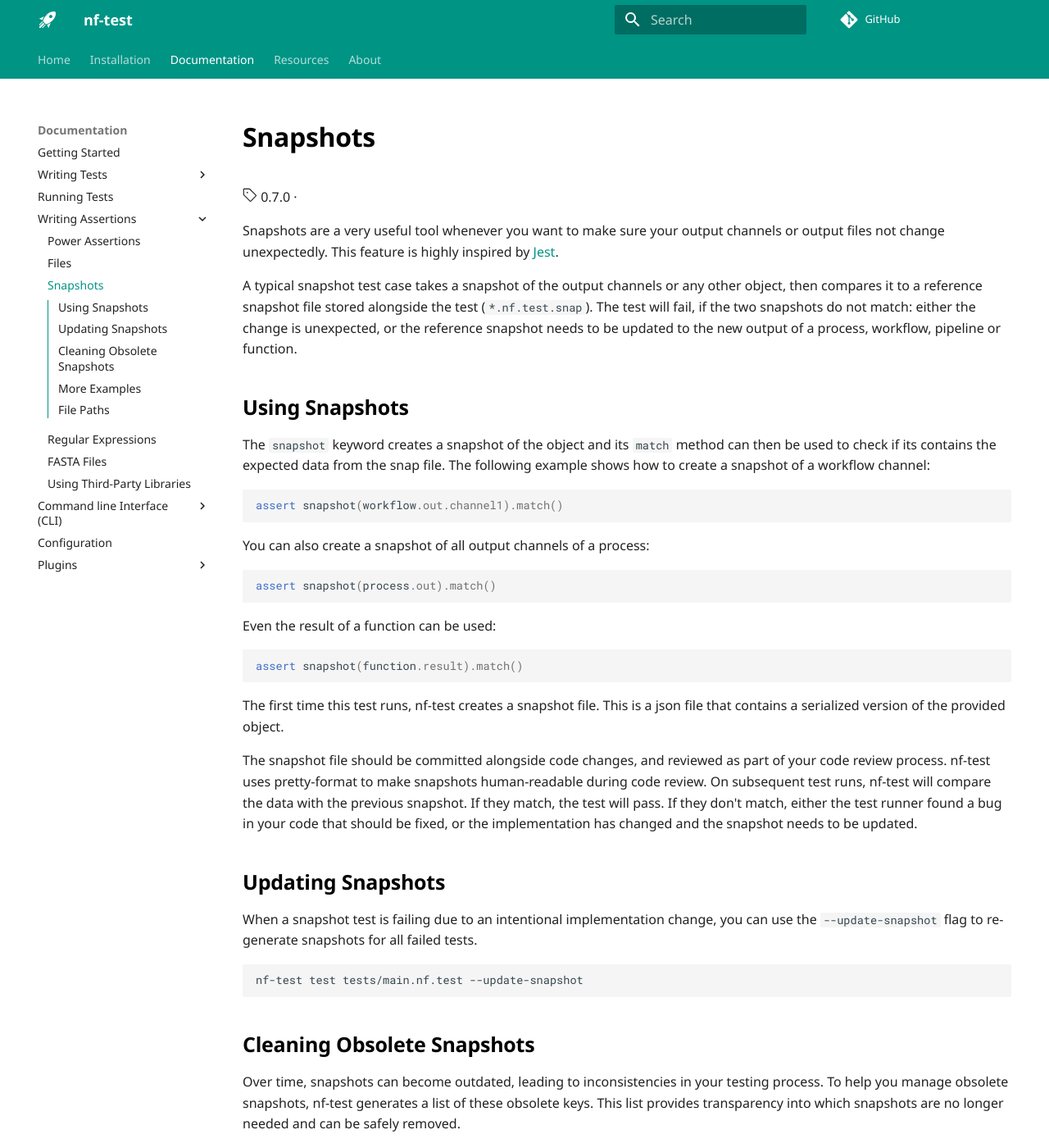
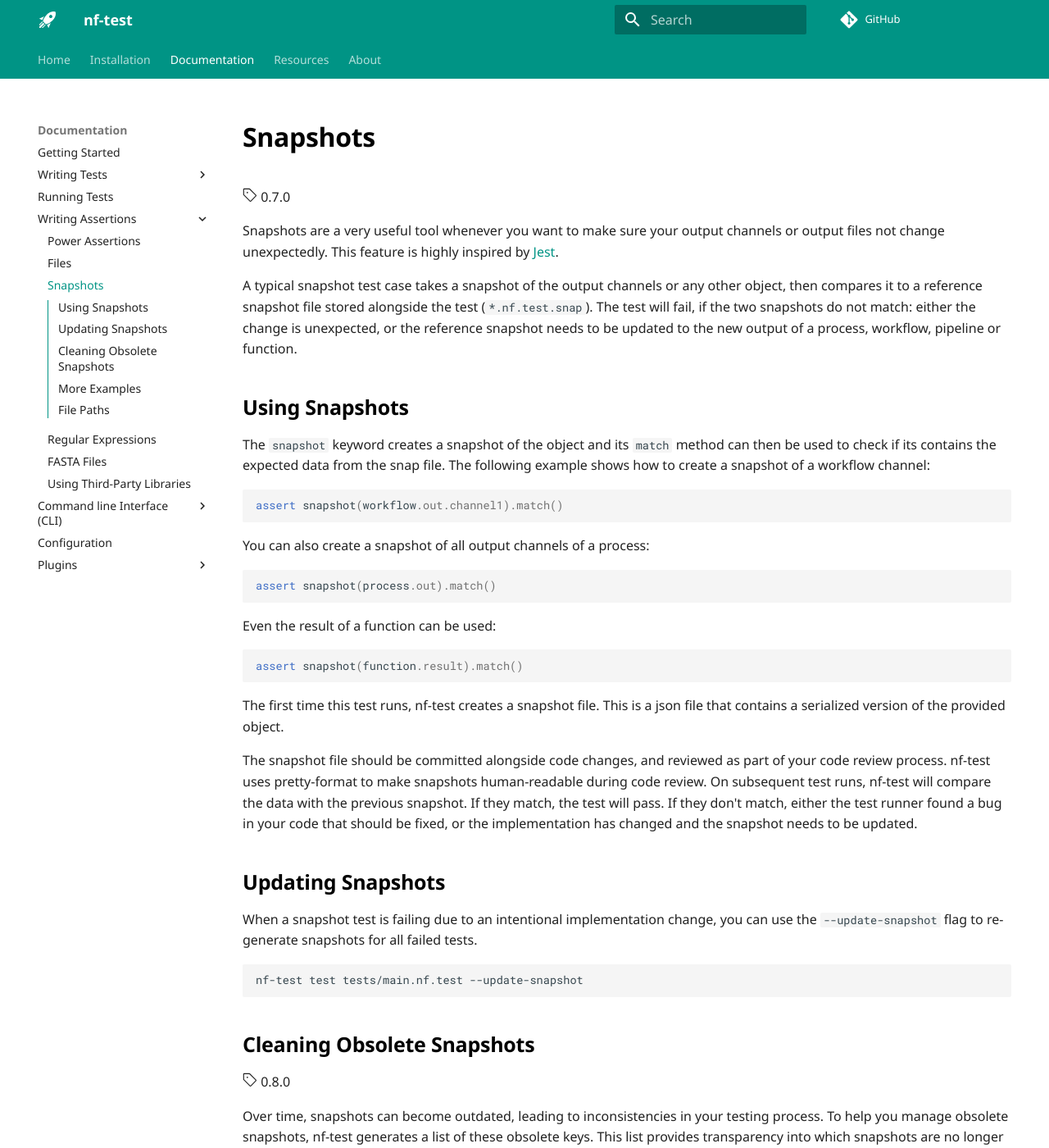
Before and after one commit to askimed/nf-test, an MkDocs documentation site: the page built from docs/docs/assertions/snapshots.md, in a window 1280 px wide and 1400 px high. Shown: the whole window at 82% size. Built offline with MkDocs 1.6.1 and Material for MkDocs 9.7.7, drawn with Linux system fonts in a browser that asks for light colours; emoji names are drawn with the system emoji font; some web fonts are replaced; comment, search, counter and statistics services are not loaded.

Commit message:
Add version label

````diff
--- a/docs/docs/assertions/snapshots.md
+++ b/docs/docs/assertions/snapshots.md
@@ -1,5 +1,5 @@
 # Snapshots
-:octicons-tag-24: 0.7.0 ·
+:octicons-tag-24: 0.7.0
 
 Snapshots are a very useful tool whenever you want to make sure your output channels or output files not change unexpectedly. This feature is highly inspired by [Jest](https://jestjs.io/).
 
@@ -39,6 +39,8 @@ nf-test test tests/main.nf.test --update-snapshot
 ```
 
 ## Cleaning Obsolete Snapshots
+
+:octicons-tag-24: 0.8.0
 
 Over time, snapshots can become outdated, leading to inconsistencies in your testing process. To help you manage obsolete snapshots, nf-test generates a list of these obsolete keys.
 This list provides transparency into which snapshots are no longer needed and can be safely removed.
````
